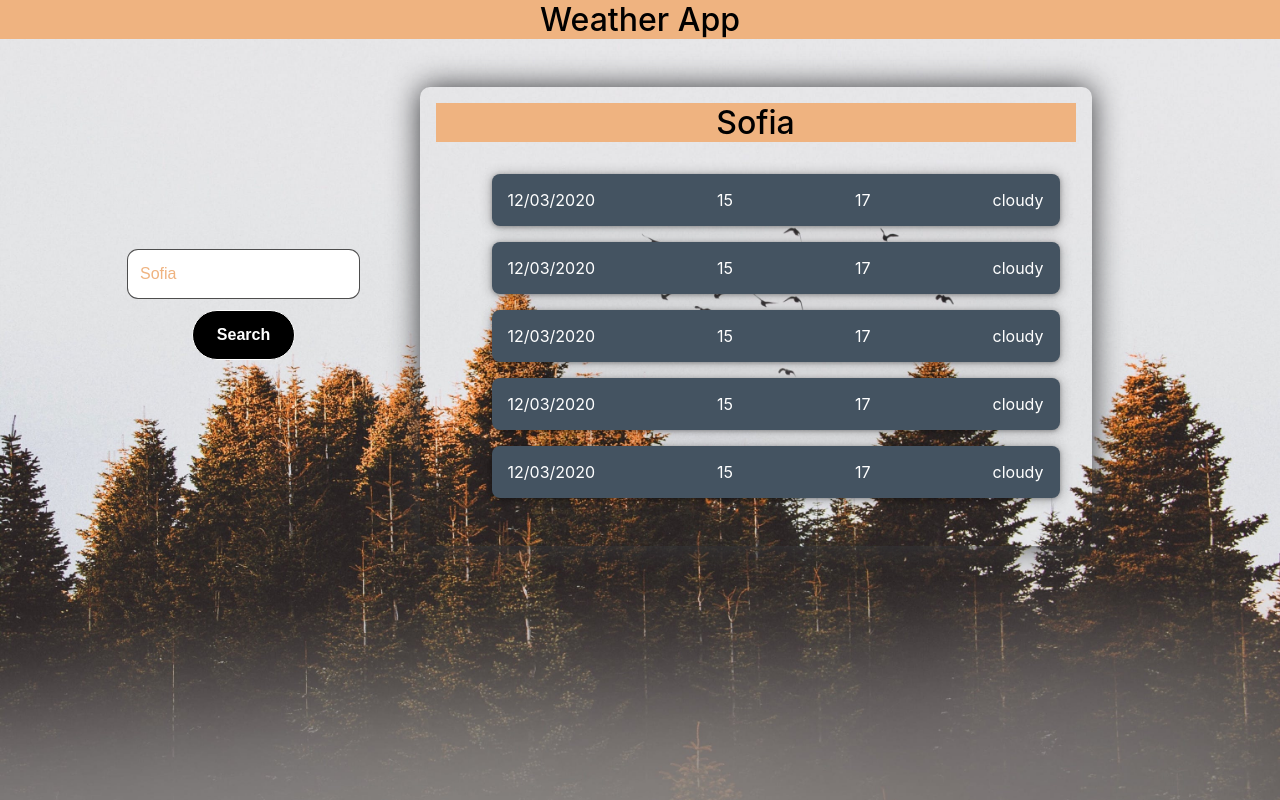
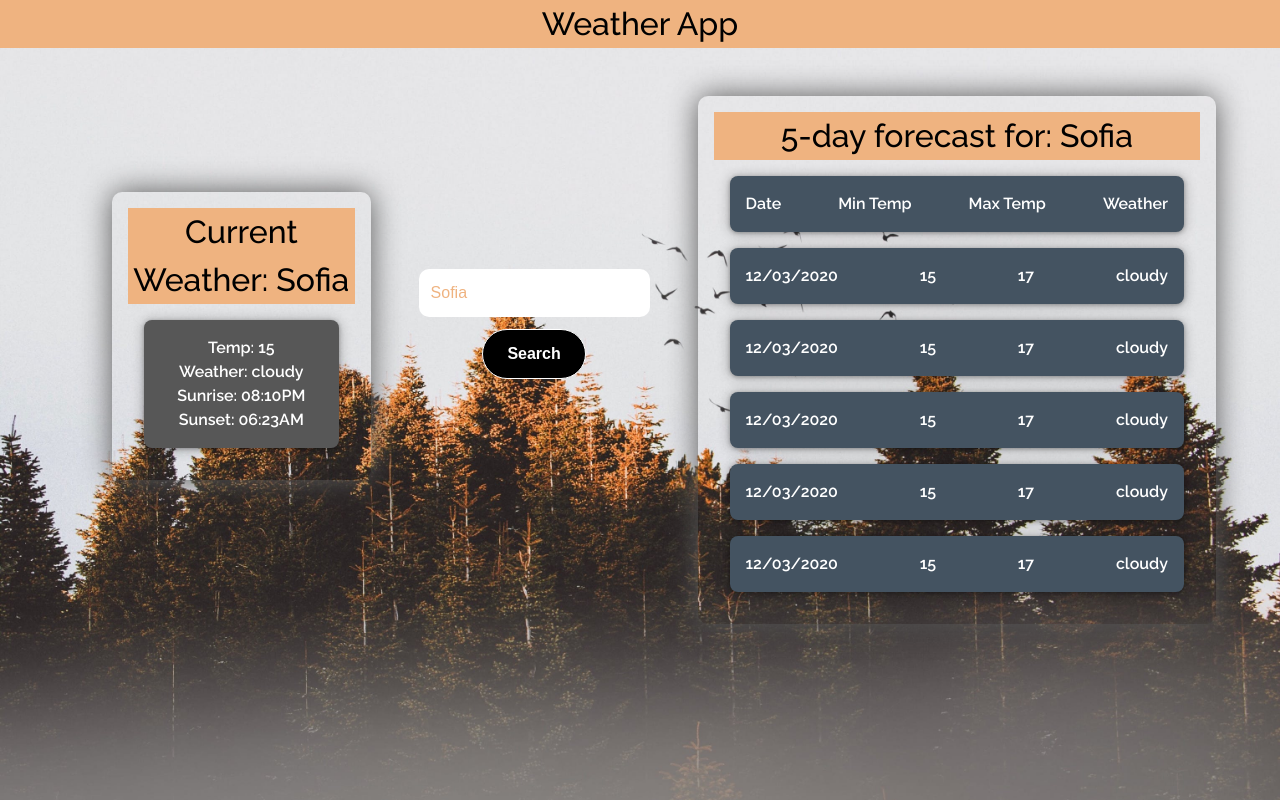
Before and after one commit to YanaAleksieva/weather-forecast-app, a React (Create React App) app: page / in a window 1280 px wide. Built offline with nearby package versions, Linux system fonts and the light colour scheme.

Commit message:
added currentWeather component and global css styles

```diff
--- a/src/App.tsx
+++ b/src/App.tsx
@@ -4,12 +4,14 @@ import SearchItem from "./components/ui/SearchItem";
 import WeatherList from "./components/weather/WeatherList";
 
 import "./App.css";
+import CurrentWeather from "./components/weather/CurrentWeather";
 
 function App() {
   return (
     <div className="App">
       <Heading>Weather App</Heading>
       <Layout>
+        <CurrentWeather />
         <SearchItem />
         <WeatherList />
       </Layout>
--- a/src/components/layout/Layout/Layout.module.css
+++ b/src/components/layout/Layout/Layout.module.css
@@ -2,6 +2,7 @@
   display: flex;
   flex-direction: row;
   align-items: center;
-  max-width: 80%;
+  width: 1200px;
+  max-width: 90%;
   margin: auto;
 }
--- a/src/components/ui/Button/Button.module.css
+++ b/src/components/ui/Button/Button.module.css
@@ -18,5 +18,5 @@
 }
 
 .btn:hover {
-  color: #EFB380;
+  color: var(--primary-neutral);
 }
--- a/src/components/ui/Heading/Heading.module.css
+++ b/src/components/ui/Heading/Heading.module.css
@@ -4,5 +4,5 @@
   width: 100%;
   color: black;
   text-align: center;
-  background-color: #EFB380;
+  background-color: var(--primary-neutral);
 }
--- a/src/components/ui/SearchItem/SearchItem.module.css
+++ b/src/components/ui/SearchItem/SearchItem.module.css
@@ -20,8 +20,8 @@
   border-radius: 10px;
   padding: 12px;
   margin: auto;
-  box-shadow: rgb(77, 77, 77) 0px 0px 0px 1px;
-  color:#EFB380;
+  box-shadow: var(--primary-grey) 0px 0px 0px 1px;
+  color: var(--primary-neutral);
 }
 
 .input:focus {
--- /dev/null
+++ b/src/components/weather/CurrentWeather/CurrentWeather.module.css
@@ -0,0 +1,30 @@
+.list {
+  position: relative;
+  display: flex;
+  flex-direction: column;
+  justify-content: center;
+  margin: auto 3rem;
+  padding: 1rem;
+  border-radius: 10px;
+  box-shadow: 0 0px 30px var(--dark-gray);
+  user-select: none;
+  width: 500px;
+}
+
+.list::before {
+  content: "";
+  mix-blend-mode: difference;
+}
+
+.item {
+  box-shadow: 0 1px 4px rgba(0, 0, 0, 0.3), 0 1px 12px 2px rgba(0, 0, 0, 0.2);
+  border-radius: 8px;
+  overflow: hidden;
+  background-color: var(--dark-gray);
+  margin: 16px;
+  display: flex;
+  flex-direction: column;
+  align-items: center;
+  padding: 16px;
+  isolation: isolate;
+}
--- /dev/null
+++ b/src/components/weather/CurrentWeather/CurrentWeather.tsx
@@ -0,0 +1,19 @@
+import Heading from "../../ui/Heading";
+
+import classes from "./CurrentWeather.module.css";
+
+const CurrentWeather = () => {
+  return (
+      <div className={classes.list}>
+        <Heading>Current Weather: Sofia</Heading>
+        <div className={classes.item}>
+          <div>Temp: 15</div>
+          <div>Weather: cloudy</div>
+          <div>Sunrise: 08:10PM</div>
+          <div>Sunset: 06:23AM</div>
+        </div>
+      </div>
+  );
+};
+
+export default CurrentWeather;
--- /dev/null
+++ b/src/components/weather/CurrentWeather/index.tsx
@@ -0,0 +1,3 @@
+import CurrentWeather from "./CurrentWeather";
+
+export default CurrentWeather;
--- a/src/components/weather/WeatherItem/WeatherItem.module.css
+++ b/src/components/weather/WeatherItem/WeatherItem.module.css
@@ -7,6 +7,6 @@
   box-shadow: 0 1px 4px rgba(0, 0, 0, 0.3), 0 1px 12px 2px rgba(0, 0, 0, 0.2);
   border-radius: 8px;
   overflow: hidden;
-  background-color: rgb(68, 83, 97);
+  background-color: var(--primary-blue);
   isolation: isolate;
 }
--- a/src/components/weather/WeatherList/WeatherList.module.css
+++ b/src/components/weather/WeatherList/WeatherList.module.css
@@ -3,14 +3,14 @@
   display: flex;
   flex-direction: column;
   justify-content: center;
-  margin: 3rem auto;
+  margin: 3rem auto auto 3rem;
   padding: 1rem;
   width: 90%;
   max-width: 40rem;
   height: 90%;
   max-height: 40rem;
   border-radius: 10px;
-  box-shadow: 0 0px 30px rgb(54, 55, 58);
+  box-shadow: 0 0px 30px var(--dark-gray);
   user-select: none;
 }
 
--- a/src/components/weather/WeatherList/WeatherList.tsx
+++ b/src/components/weather/WeatherList/WeatherList.tsx
@@ -5,6 +5,7 @@ import classes from "./WeatherList.module.css";
 
 const WeatherList = () => {
   const weatherData = [
+    { date: "Date", tempMin: "Min Temp", tempMax: "Max Temp", weatherDesc: "Weather" },
     { date: "12/03/2020", tempMin: "15", tempMax: "17", weatherDesc: "cloudy" },
     { date: "12/03/2020", tempMin: "15", tempMax: "17", weatherDesc: "cloudy" },
     { date: "12/03/2020", tempMin: "15", tempMax: "17", weatherDesc: "cloudy" },
@@ -14,7 +15,7 @@ const WeatherList = () => {
 
   return (
     <div className={classes.container}>
-      <Heading>Sofia</Heading>
+      <Heading>5-day forecast for: Sofia</Heading>
       <ul className={classes.list}>
         {weatherData.map((day) => (
           <WeatherItem
--- a/src/index.css
+++ b/src/index.css
@@ -1,13 +1,53 @@
+@import url("https://fonts.googleapis.com/css2?family=Lato:wght@400;700&family=Open+Sans:wght@400;700&display=swap");
+@import url("https://fonts.googleapis.com/css2?family=Raleway:wght@200;300;400;500;600&display=swap");
+
+* {
+  box-sizing: border-box;
+}
+
+:root {
+  --primary-background: rgb(219, 219, 219);
+  --primary-yellow: #b99c06;
+  --lighter-yellow: #f2c800;
+  --primary-neutral: #EFB380;
+  --primary-blue: rgb(68, 83, 97);
+  --dark-gray: rgb(87, 87, 87);
+}
+
+html,
 body {
   margin: 0;
-  font-family: -apple-system, BlinkMacSystemFont, 'Segoe UI', 'Roboto', 'Oxygen',
-    'Ubuntu', 'Cantarell', 'Fira Sans', 'Droid Sans', 'Helvetica Neue',
-    sans-serif;
-  -webkit-font-smoothing: antialiased;
-  -moz-osx-font-smoothing: grayscale;
+  font-size: 1rem;
+  font-family: "Raleway", "Open Sans", "Lato", sans-serif;
+  font-style: normal;
+  font-weight: 600;
+  color: #414141;
+  background-color: var(--primary-background);
+  line-height: 1.5;
 }
 
-code {
-  font-family: source-code-pro, Menlo, Monaco, Consolas, 'Courier New',
-    monospace;
+h1,
+h2,
+h3,
+h4,
+h5,
+h6 {
+  font-family: "Lato", sans-serif;
+  color: black;
 }
+
+ul {
+  list-style: none;
+  margin: 0;
+  padding: 0;
+}
+
+a {
+  color: inherit;
+  text-decoration: none;
+}
+
+.center {
+  margin: auto;
+  text-align: center;
+}
```
